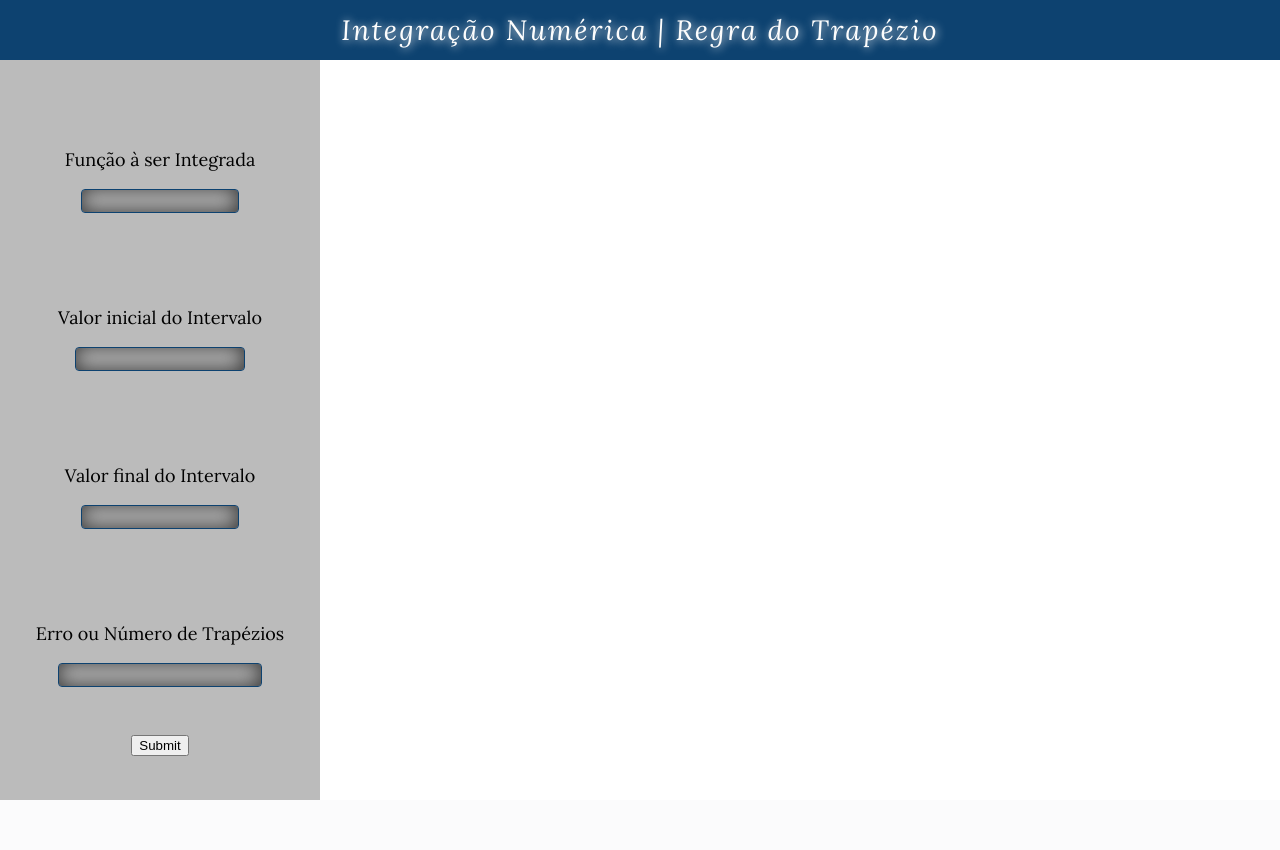
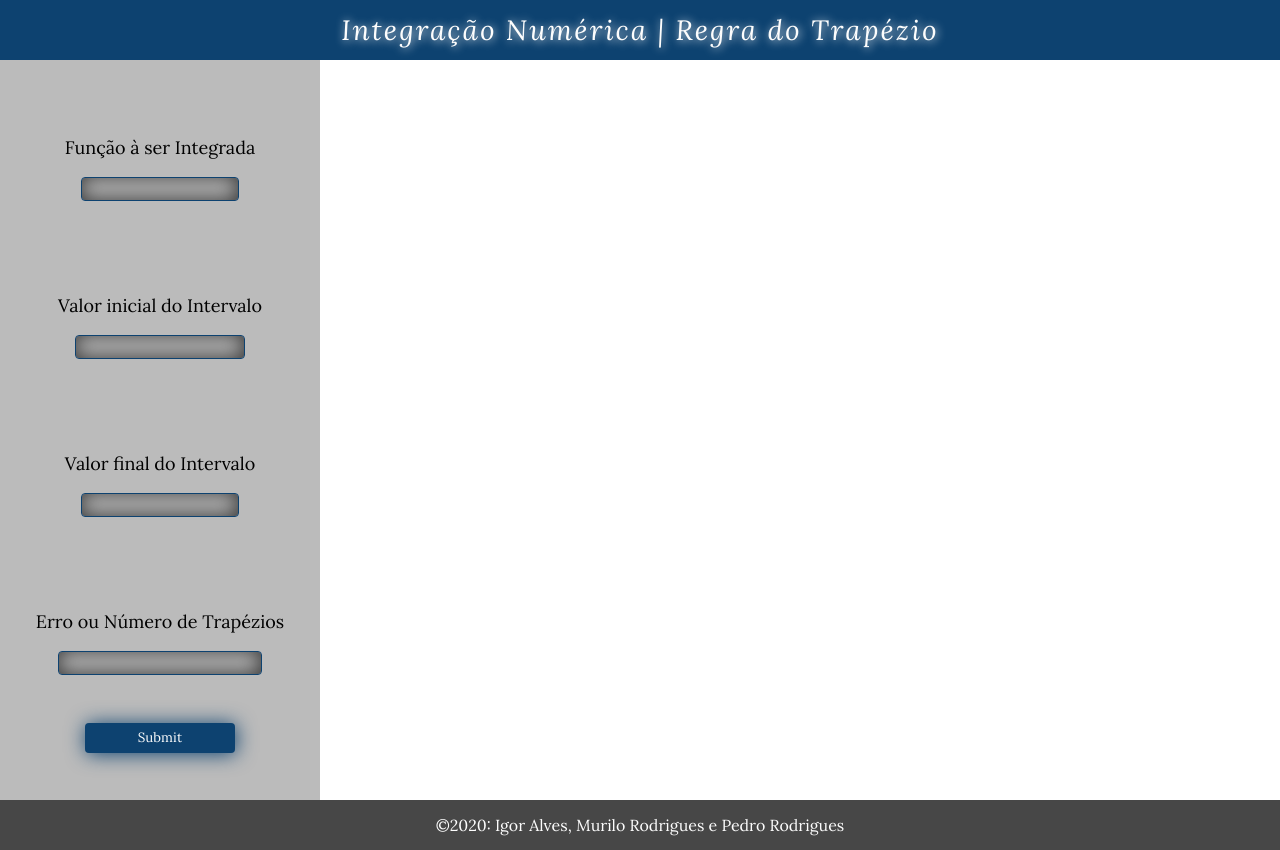
Before and after one commit to rodrigues-pedro/numerico_RegraTrapezio, a Flask app: page / in a window 1280 px wide. Before the commit the page ends 800 px from the top, so only its background shows below. Run offline with Flask 2, Linux system fonts and the light colour scheme; parts of the project's set-up code (start-up, migrations or seed data) failed here and were passed over.

Commit message:
a Juliana é linda

```diff
--- a/static/CSS/_variaveis.css
+++ b/static/CSS/_variaveis.css
@@ -1,6 +1,6 @@
 :root{
     --azul: #0d4270;
     --branco: #fdfdfd;
-    --cinza: #333333AA;
+    --cinza: #2c2c2cde;
     --cinza-claro: #999999AA
 }
--- a/static/CSS/principal.css
+++ b/static/CSS/principal.css
@@ -39,3 +39,29 @@
     margin-top: 20px;
     width: 80%;
 }
+
+#submit{
+    background-color: var(--azul);
+    border: none;
+    border-radius: 4px;
+    box-shadow: 1px 1px 20px var(--azul);
+    color: var(--branco);
+    font-family: 'Lora', serif;
+    height: 30px;
+    margin-bottom: 1rem;
+    transition: all .5s;
+    width: 150px;
+}
+
+#submit:hover{
+    transform: scale(1.125);
+}
+
+.rodape{
+    align-items: center;
+    background-color: var(--cinza);
+    color: var(--branco);
+    display: flex;
+    justify-content: center;
+    height: 50px;
+}
--- a/templates/index.html
+++ b/templates/index.html
@@ -53,14 +53,16 @@
                     {{ area }}
                     {{ grafico }}
                 {% else %}
-
+                    {{ n }}
+                    {{ area }}
+                    {{ grafico }}
                 {% endif %}
             {% elif i == 1 %}
                 <h1> Aguardando Dados </h1>
             {% endif %}
 
         </section>
-        <!-- <footer class="rodape">&copy;2020: Igor Alves, Murilo Rodrigues e Pedro Rodrigues</footer> -->
+        <footer class="rodape">&copy;2020: Igor Alves, Murilo Rodrigues e Pedro Rodrigues</footer>
     </main>
 </body>
 </html>
```
